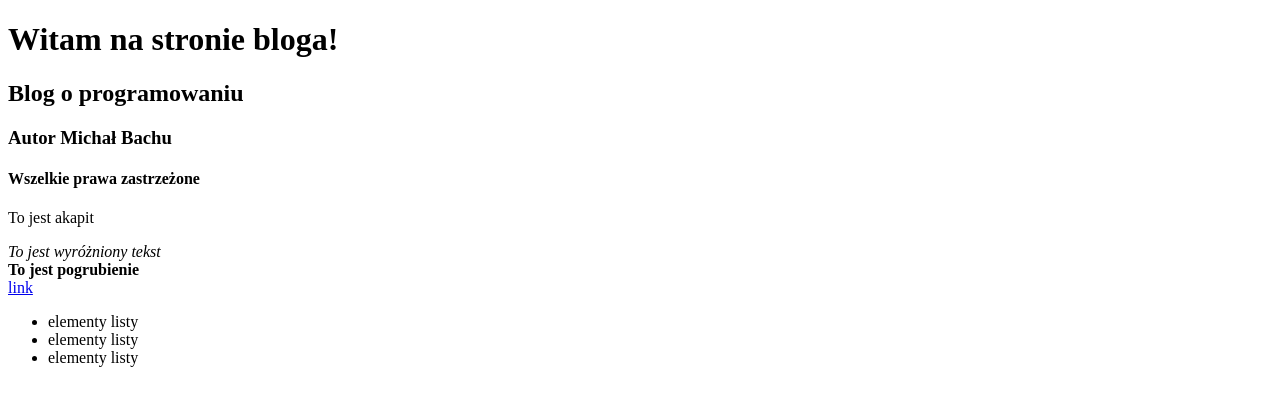
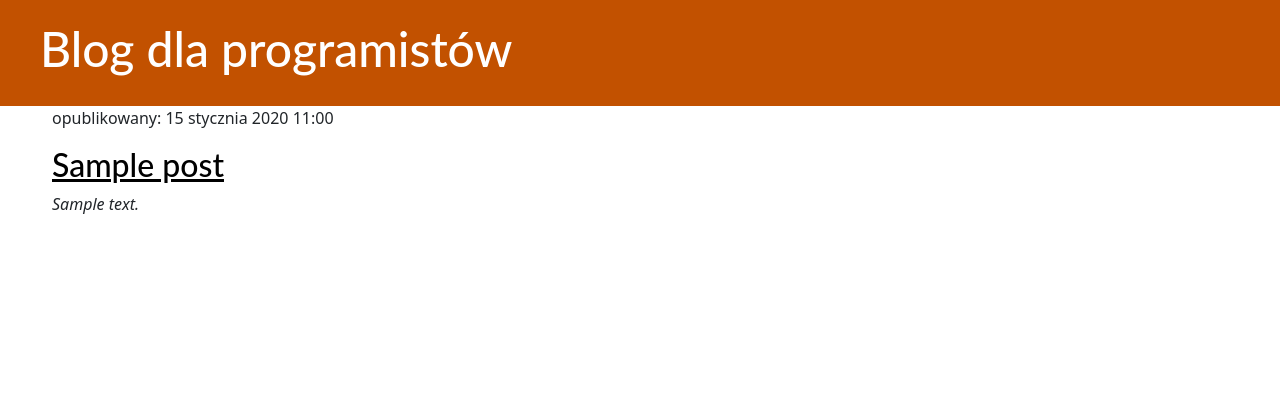
Before and after one commit to bachan90/djangoblog, a Django app: page / in a window 1280 px wide. Shown: the top 406 px of the page. Run offline with Django 4.2, Linux system fonts and the light colour scheme; tables that the repository leaves empty hold one stand-in row (values such as "Sample post").

Commit message:
dodano nowy szablon

```diff
--- /dev/null
+++ b/blog/static/css/blog.css
@@ -0,0 +1,46 @@
+.page-header{
+    background-color: #C25100;
+    margin-top: 0;
+    padding: 20px 20px 20px 40px;
+}
+
+.page-header h1, .page-header h1 a, .page-header h1 a:visited, .page-header h1 a:active {
+    color: #ffffff;
+    font-size: 36pt;
+    text-decoration: none;
+}
+
+.content {
+    margin-left: 40px;
+}
+
+h1, h2, h3, h4 {
+    font-family: 'Lato', cursive;
+}
+
+.date {
+    color: #828282
+}
+
+.save {
+    float: right;
+}
+
+.post-form textarea, .post-form input {
+    width: 100%;
+}
+
+.top-menu, .top-menu:hover, .top-menu:visited {
+    color: #ffffff;
+    float: left;
+    font-size: 26pt;
+    margin-right: 20px;
+}
+
+.post {
+    margin-bottom: 70px;
+}
+
+.post h2 a, .post h1 a:visited {
+    color: #000000;
+}
--- /dev/null
+++ b/blog/templates/blog/base.html
@@ -0,0 +1,22 @@
+{% load static %}
+<html lang="pl">
+        <head>
+            <meta charset="UTF-8">
+            <title>Blog dla programistów</title>
+            <link href="https://cdn.jsdelivr.net/npm/bootstrap@5.3.2/dist/css/bootstrap.min.css" rel="stylesheet" integrity="sha384-T3c6CoIi6uLrA9TneNEoa7RxnatzjcDSCmG1MXxSR1GAsXEV/Dwwykc2MPK8M2HN" crossorigin="anonymous">
+            <link rel="stylesheet" href="{% static 'css/blog.css' %}">
+        </head>
+<body>
+<div class="page-header">
+    <h1><a href="/">Blog dla programistów</a></h1>
+</div>
+<div class="content container">
+    <div class="row">
+        <div class="col-md-8">
+            {% block content %}
+            {% endblock %}
+        </div>
+    </div>
+</div>
+</body>
+</html>
--- a/blog/templates/blog/post_list.html
+++ b/blog/templates/blog/post_list.html
@@ -1,28 +1,13 @@
-<!DOCTYPE html>
-    <html lang="pl">
-        <head>
-            <meta charset="UTF-8">
-            <title>Blog dla programistów</title>
-        </head>
-<body>
-    <div>
-        <h1>Witam na stronie bloga!</h1>
-        <h2>Blog o programowaniu</h2>
-        <h3>Autor Michał Bachu</h3>
-        <h4>Wszelkie prawa zastrzeżone</h4>
-    </div>
-    <div>
-        <p>To jest akapit</p>
-        <em>To jest wyróżniony tekst</em><br>
-        <strong>To jest pogrubienie</strong><br>
-        <a href="https://strefakursow.pl">link</a>
-    </div>
-    <div>
-        <ul>
-            <li>elementy listy</li>
-            <li>elementy listy</li>
-            <li>elementy listy</li>
-        </ul>
-    </div>
-</body>
-</html>
+{% extends 'blog/base.html' %}
+{% block content %}
+    {% for post in posts %}
+
+        <div class="post">
+            <div class="data">
+                <p>opublikowany: {{ post.publish_date }}</p>
+            </div>
+        <h2><a HREF="{% url 'post_detail' pk=post.pk %}">{{ post.title }}</a></h2>
+        <em>{{ post.text|linebreaksbr }}</em>
+        </div>
+        {% endfor %}
+    {%endblock %}
--- a/blog/urls.py
+++ b/blog/urls.py
@@ -2,5 +2,6 @@ from django.urls import path
 from . import views
 
 urlpatterns = [
-    path('', views.post_list, name='post_list')
+    path('', views.post_list, name='post_list'),
+    path('post/<int:pk>/', views.post_detail, name='post_detail'),
 ]
--- a/blog/views.py
+++ b/blog/views.py
@@ -1,4 +1,11 @@
-from django.shortcuts import render
+from django.shortcuts import render, get_object_or_404
+from django.utils import timezone
+from .models import Post
 
 def post_list(request):
-    return render(request, 'blog/post_list.html', {})
+    posts = Post.objects.filter(publish_date__lte=timezone.now()).order_by('publish_date')
+    return render(request, 'blog/post_list.html',{'posts': posts})
+
+def post_detail(request, pk):
+    post = get_object_or_404(Post, pk=pk)
+    return render(request, 'blog/post_detail.html', {'post':post})
--- a/mysite/settings.py
+++ b/mysite/settings.py
@@ -23,7 +23,7 @@ BASE_DIR = Path(__file__).resolve().parent.parent
 SECRET_KEY = 'django-insecure-mlj=^6$=13y5yr2ny7t098+ieinb=+2=*pu#d=p298yfzloou+'
 
 # SECURITY WARNING: don't run with debug turned on in production!
-DEBUG = False
+DEBUG = True
 
 ALLOWED_HOSTS = ['127.0.0.1','pythonanywhere.com','bachan.pythonanywhere.com']
 
```
Also changed, not shown: blog/templates/blog/post_detail.html (added, +13 -0 lines).
